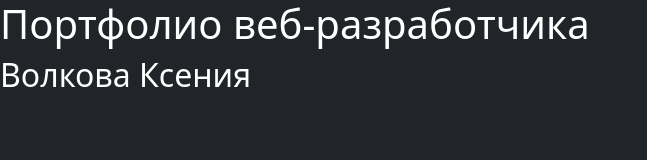
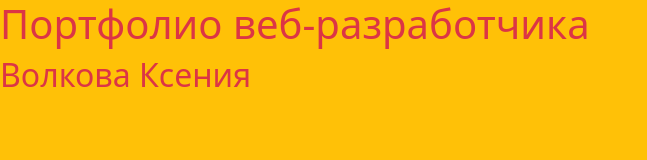
Before and after one commit to oaoaoaoaa/portfolioaaa, a plain HTML site: page index.html in a window 1280 px wide. Shown: the whole page, without its empty margins (0-647 px from the left). Drawn offline with nearby package versions, Linux system fonts and the light colour scheme.

Commit message:
changed bg

```diff
--- a/index.html
+++ b/index.html
@@ -8,7 +8,7 @@
     <link href="https://cdn.jsdelivr.net/npm/bootstrap@5.1.3/dist/css/bootstrap.min.css" rel="stylesheet" integrity="sha384-1BmE4kWBq78iYhFldvKuhfTAU6auU8tT94WrHftjDbrCEXSU1oBoqyl2QvZ6jIW3" crossorigin="anonymous">
     <title>Document</title>
 </head>
-<body class="bg-dark text-white">
+<body class="bg-warning text-danger">
 	<h1>	Портфолио веб-разработчика</h1>
 	<h2>	Волкова Ксения</h2>
 	<div>
```
